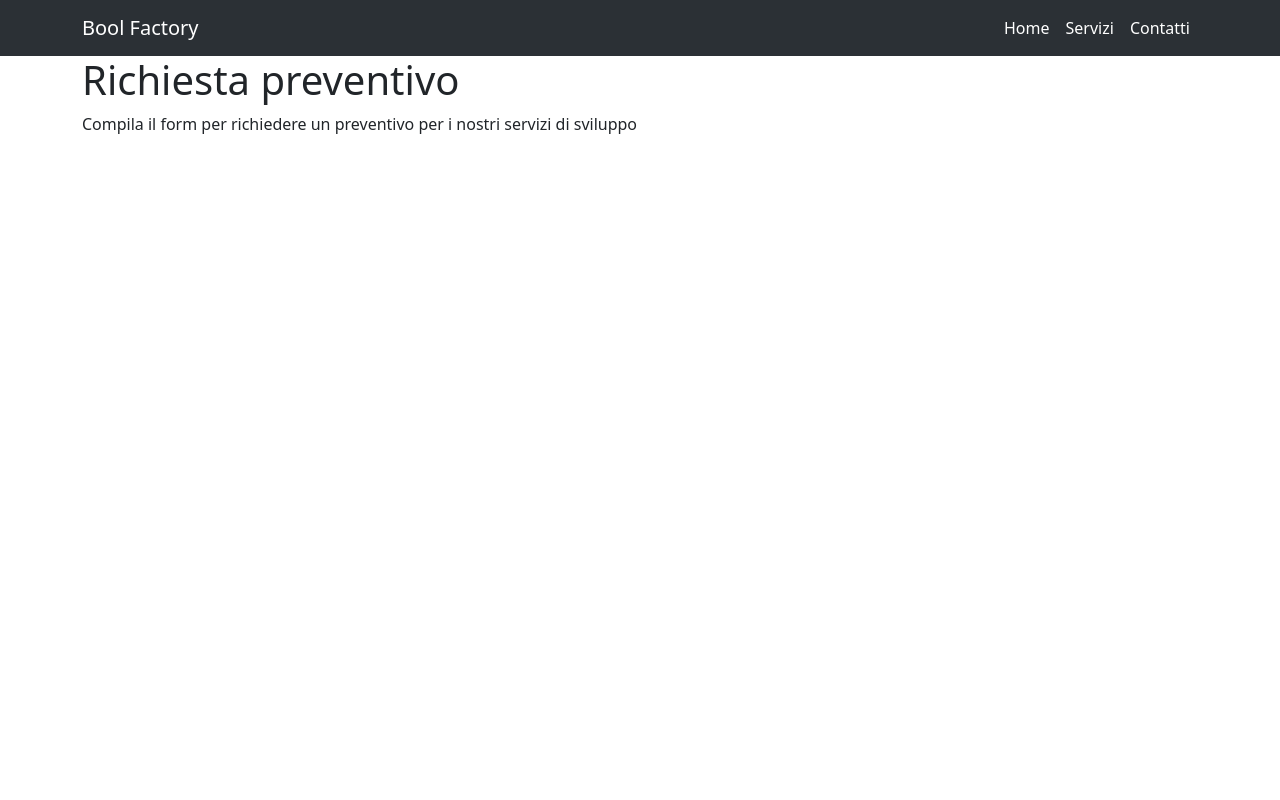
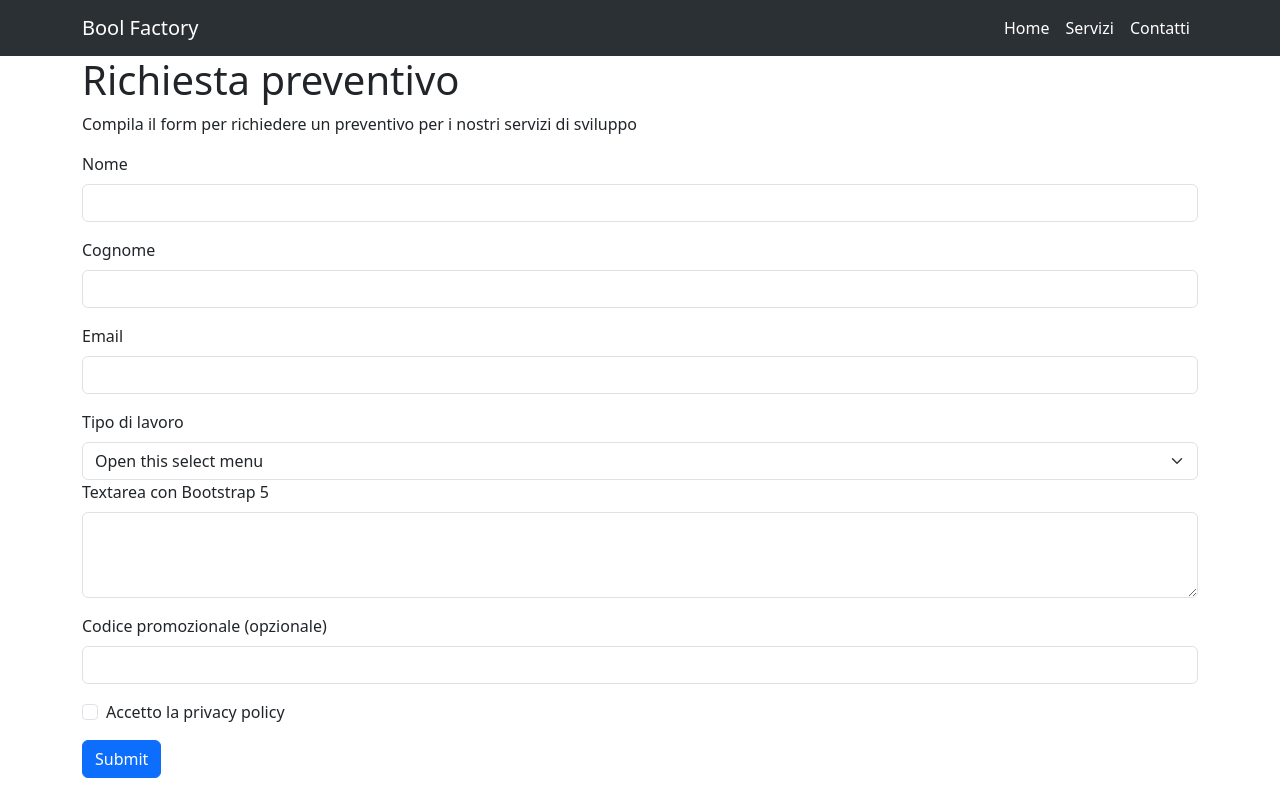
Before and after one commit to davideblaffard/bootstrap-preventivo, a plain HTML site: page index.html in a window 1280 px wide. Drawn offline with nearby package versions, Linux system fonts and the light colour scheme.

Commit message:
feat: added form

```diff
--- a/index.html
+++ b/index.html
@@ -60,6 +60,52 @@
                     <p>Compila il form per richiedere un preventivo per i nostri servizi di sviluppo</p>
 
                     <!-- form -->
+                    <form>
+                        <div class="mb-3">
+                          <label for="exampleInputEmail1" class="form-label">Nome</label>
+                          <input type="email" class="form-control" id="exampleInputEmail1" aria-describedby="emailHelp">
+
+                        </div>
+
+                        <div class="mb-3">
+                            <label for="exampleInputEmail1" class="form-label">Cognome</label>
+                            <input type="email" class="form-control" id="exampleInputEmail1" aria-describedby="emailHelp">
+                        </div>
+
+                        <div class="mb-3">
+                            <label for="exampleInputEmail1" class="form-label">Email</label>
+                            <input type="email" class="form-control" id="exampleInputEmail1" aria-describedby="emailHelp">
+                        </div>
+
+                        <!-- select -->
+                        <label for="exampleFormSelect" class="form-label">Tipo di lavoro</label>
+                        <select class="form-select" aria-label="Default select example">
+                            <option selected>Open this select menu</option>
+                            <option value="1">One</option>
+                            <option value="2">Two</option>
+                            <option value="3">Three</option>
+                          </select>
+                         <!-- /select -->
+
+                        <!-- text area -->
+                        <div class="mb-3">
+                            <label for="exampleFormControlTextarea1" class="form-label">Textarea con Bootstrap 5</label>
+                            <textarea class="form-control" id="exampleFormControlTextarea1" rows="3"></textarea>
+                          </div>
+                         <!-- /text area -->
+
+                        <div class="mb-3">
+                            <label for="exampleInputEmail1" class="form-label">Codice promozionale (opzionale)</label>
+                            <input type="email" class="form-control" id="exampleInputEmail1" aria-describedby="emailHelp">
+                        </div>
+
+                        <div class="mb-3 form-check">
+                          <input type="checkbox" class="form-check-input" id="exampleCheck1">
+                          <label class="form-check-label" for="exampleCheck1">Accetto la privacy policy</label>
+                        </div>
+                        <button type="submit" class="btn btn-primary">Submit</button>
+                      </form>
+                      <!-- /form -->
                 </div>
 
             </div>
```
